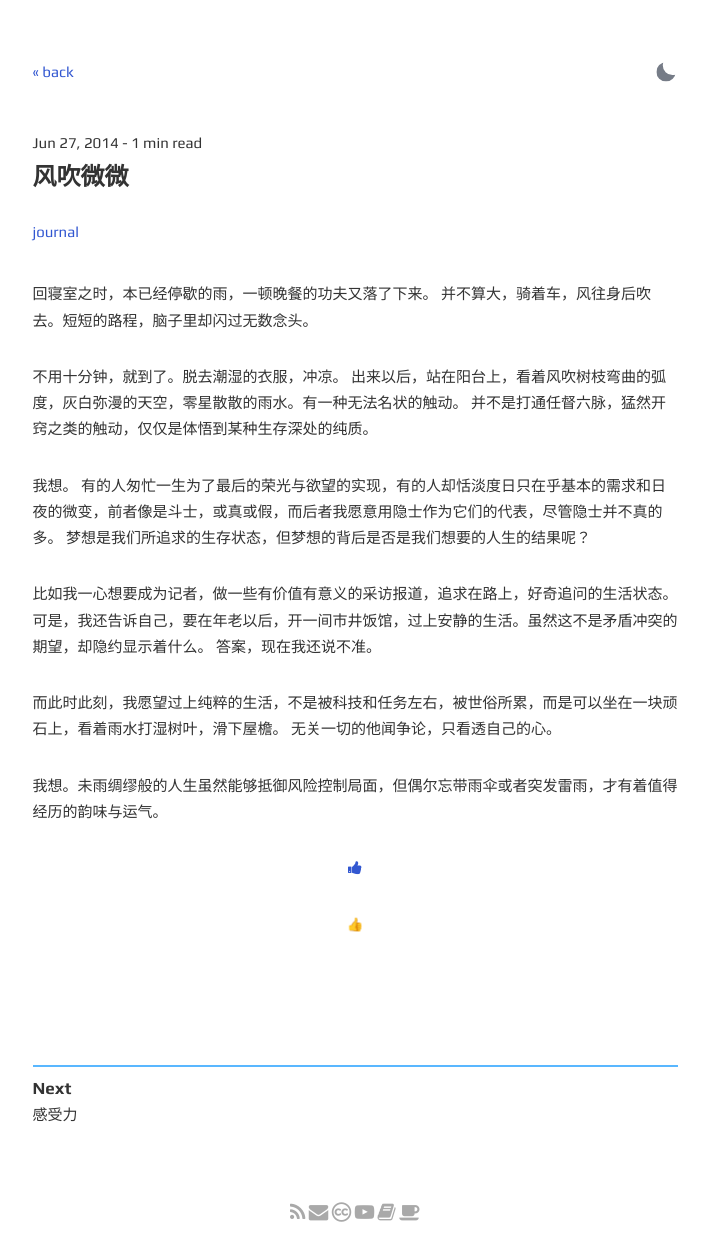
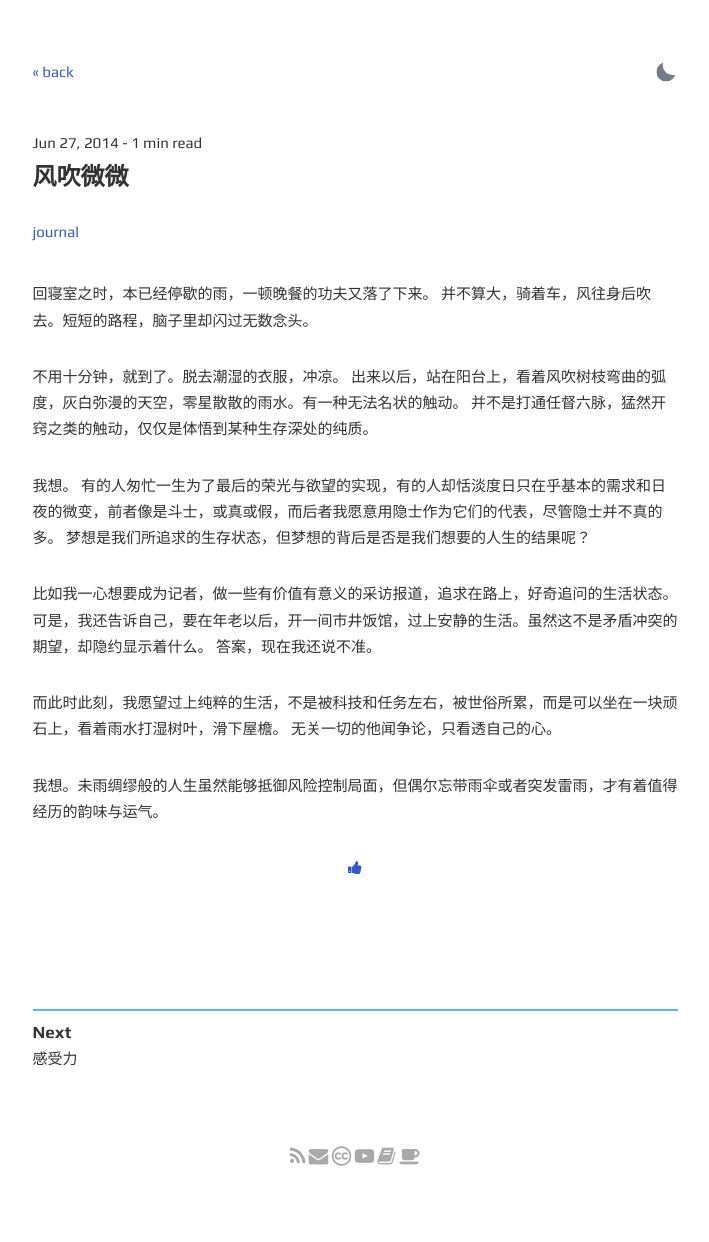
Before and after one commit to codyb1ue/codyb1ue.github.io, a Jekyll site: the page built from _posts/2014-06-27-breeze.md, in a window 1280 px wide. Shown: the whole page, without its empty margins (285-994 px from the left). Built offline with Jekyll 4.4.1, drawn with Linux system fonts in a browser that asks for light colours; comment, search, counter and statistics services are not loaded; after the commit the page ends 1186 px from its top, so only the background shows below that.

Commit message:
Update post.html

```diff
--- a/_layouts/post.html
+++ b/_layouts/post.html
@@ -21,17 +21,6 @@ layout: default
     <a href="{{ site.url }}{{ site.baseurl }}/tag/{{tag}}">{{tag}}</a>{% unless forloop.last %}, {% endunless %}{% endfor %}</span>
   {{ content }}
   <p align="center"><a href="https://www.buymeacoffee.com/memozine" target="_blank"><i class="fa fa-thumbs-up" aria-hidden="true"></i></a></p>
-  <!DOCTYPE html>
-   <html>
-   <head>
-     <script src="/assets/js/donate.js"></script>
-   </head>
-   <body>
-    <p align="center">
-    <input type="button" onclick="myFunction()" value="👍" style="border:none; background-color: transparent"/>
-    </p>
-  </body>
-  </html>
 
 </section>
 
```
